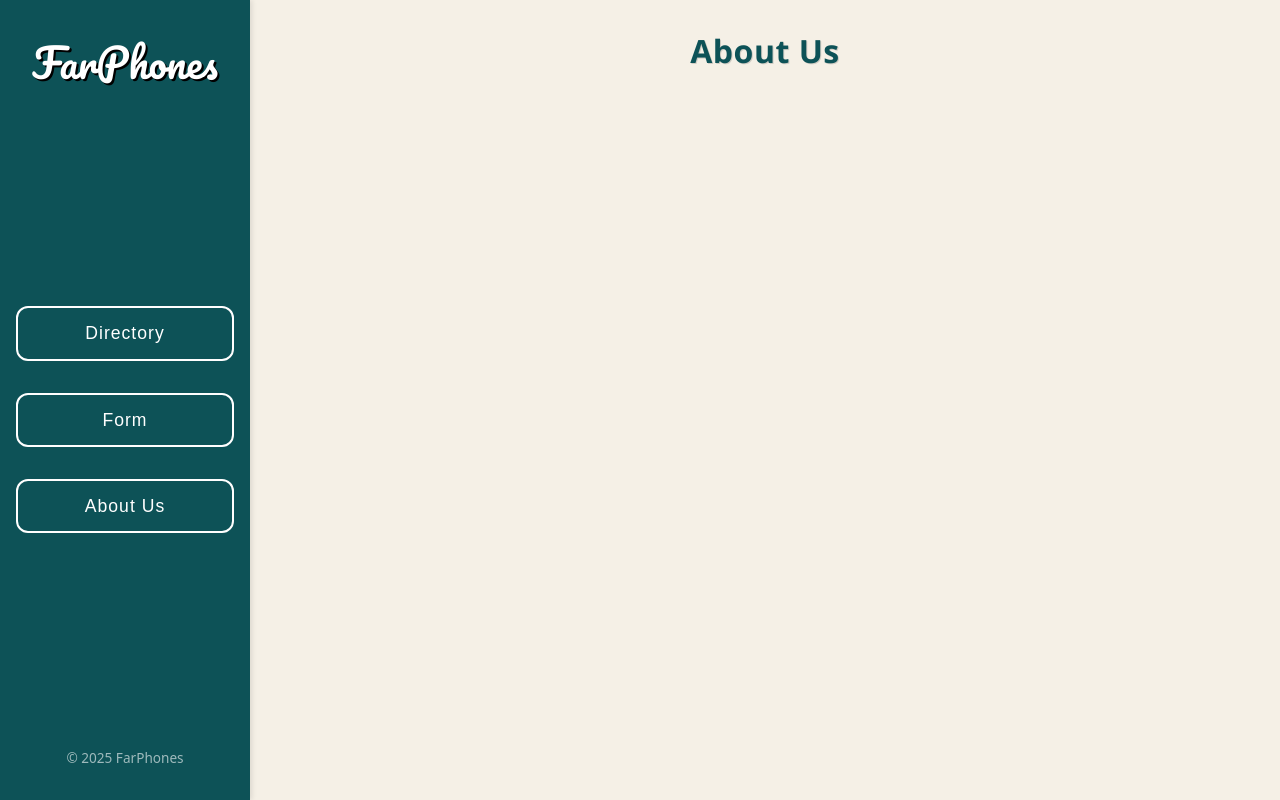
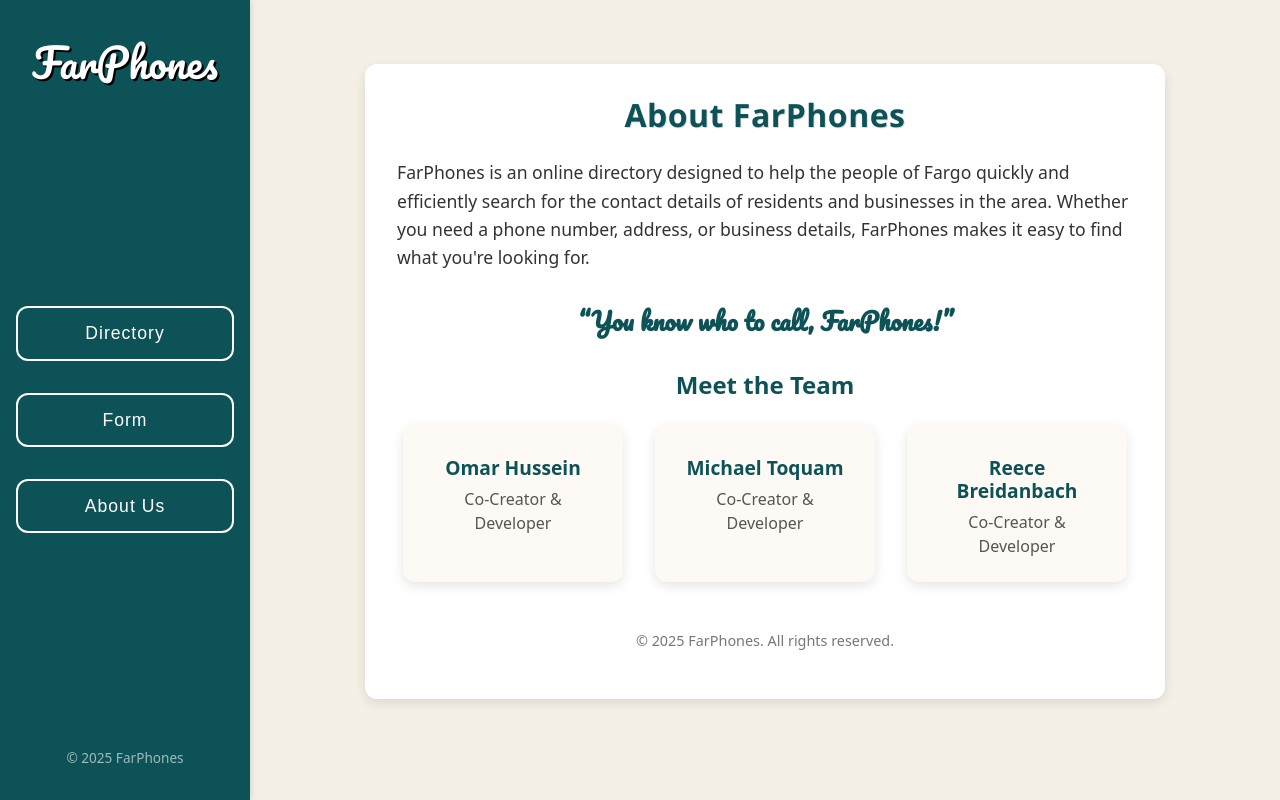
Before and after one commit to miketoq/FarPhones, an Angular app in the folder FarPhones/: page /aboutus in a window 1280 px wide. Built offline with nearby package versions, Linux system fonts and the light colour scheme.

Commit message:
Finished about us

```diff
--- a/FarPhones/src/app/about-us/about-us.component.css
+++ b/FarPhones/src/app/about-us/about-us.component.css
@@ -18,3 +18,85 @@
   text-align: center;
   letter-spacing: 0.5px;
 }
+
+.about-container {
+  width: 100%;
+  max-width: 800px;
+  padding: 2rem;
+  background-color: white;
+  border-radius: 12px;
+  box-shadow: 0 4px 12px rgba(0, 0, 0, 0.1);
+  margin-top: 2rem;
+}
+
+.about-description {
+  font-size: 1.1rem;
+  color: #333;
+  line-height: 1.6;
+  margin-bottom: 2rem;
+}
+.catchphrase {
+  font-size: 1.5rem;
+  font-family: "Pacifico", cursive;
+  font-weight: 600;
+  color: #0d5257;
+  text-align: center;
+  margin-top: 1.5rem;
+}
+
+.team {
+  margin-top: 2rem;
+}
+
+.team-title {
+  font-size: 1.5rem;
+  font-weight: 700;
+  color: #0d5257;
+  text-align: center;
+  margin-bottom: 1.5rem;
+}
+
+.team-grid {
+  display: flex;
+  justify-content: center;
+  gap: 2rem;
+  flex-wrap: wrap;
+}
+
+.team-member-card {
+  background-color: #fdfaf5;
+  border-radius: 12px;
+  padding: 1.5rem;
+  width: 220px;
+  text-align: center;
+  box-shadow: 0 4px 12px rgba(0, 0, 0, 0.1);
+  transition: transform 0.2s ease;
+}
+
+.team-member-card:hover {
+  transform: translateY(-4px);
+  box-shadow: 0 6px 18px rgba(0, 0, 0, 0.15);
+}
+
+.team-member-card h4 {
+  margin: 0.5rem 0;
+  font-size: 1.2rem;
+  font-weight: 600;
+  color: #0d5257;
+}
+
+.team-member-card p {
+  font-size: 1rem;
+  color: #555;
+  margin: 0;
+}
+
+.footer {
+  text-align: center;
+  margin-top: 3rem;
+  color: #777;
+}
+
+.footer p {
+  font-size: 0.9rem;
+}
--- a/FarPhones/src/app/about-us/about-us.component.html
+++ b/FarPhones/src/app/about-us/about-us.component.html
@@ -1,5 +1,39 @@
 <div class="main-content">
-  <div class="form-container">
-    <h2 class="header">About Us</h2>
+  <div class="about-container">
+    <h2 class="header">About FarPhones</h2>
+
+    <p class="about-description">
+      FarPhones is an online directory designed to help the people of Fargo
+      quickly and efficiently search for the contact details of residents and
+      businesses in the area. Whether you need a phone number, address, or
+      business details, FarPhones makes it easy to find what you're looking for.
+    </p>
+
+    <p class="catchphrase">“You know who to call, FarPhones!”</p>
+
+    <div class="team">
+      <h3 class="team-title">Meet the Team</h3>
+
+      <div class="team-grid">
+        <div class="team-member-card">
+          <h4>Omar Hussein</h4>
+          <p>Co-Creator & Developer</p>
+        </div>
+
+        <div class="team-member-card">
+          <h4>Michael Toquam</h4>
+          <p>Co-Creator & Developer</p>
+        </div>
+
+        <div class="team-member-card">
+          <h4>Reece Breidanbach</h4>
+          <p>Co-Creator & Developer</p>
+        </div>
+      </div>
+    </div>
+
+    <div class="footer">
+      <p>&copy; 2025 FarPhones. All rights reserved.</p>
+    </div>
   </div>
 </div>
--- a/FarPhones/src/app/sidebar/sidebar.component.css
+++ b/FarPhones/src/app/sidebar/sidebar.component.css
@@ -1,4 +1,3 @@
-/* Sidebar styling */
 .sidebar {
   width: 250px;
   height: 100vh;
@@ -57,23 +56,9 @@
   text-shadow: 2px 2px 0 black;
   margin-bottom: 2rem;
   text-align: center;
-}
-
-@keyframes pulse {
-  0% {
-    transform: scale(1);
-  }
-  40% {
-    transform: scale(1.15);
-  }
-  70% {
-    transform: scale(0.95);
-  }
-  100% {
-    transform: scale(1);
-  }
+  transition: transform 0.2s ease;
 }
 
 .sidebar-title:hover {
-  animation: pulse 0.6s cubic-bezier(0.66, 0, 0, 1);
+  transform: translateY(-9px);
 }
```
